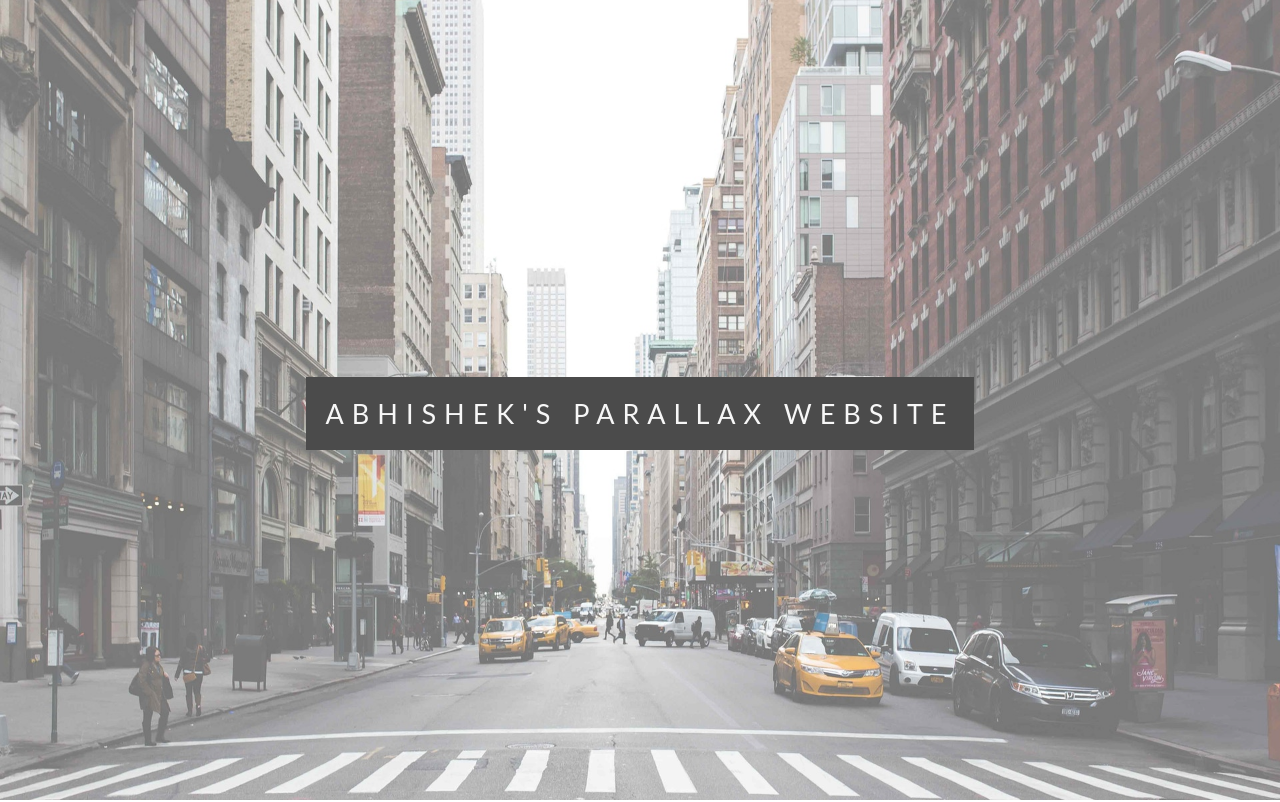
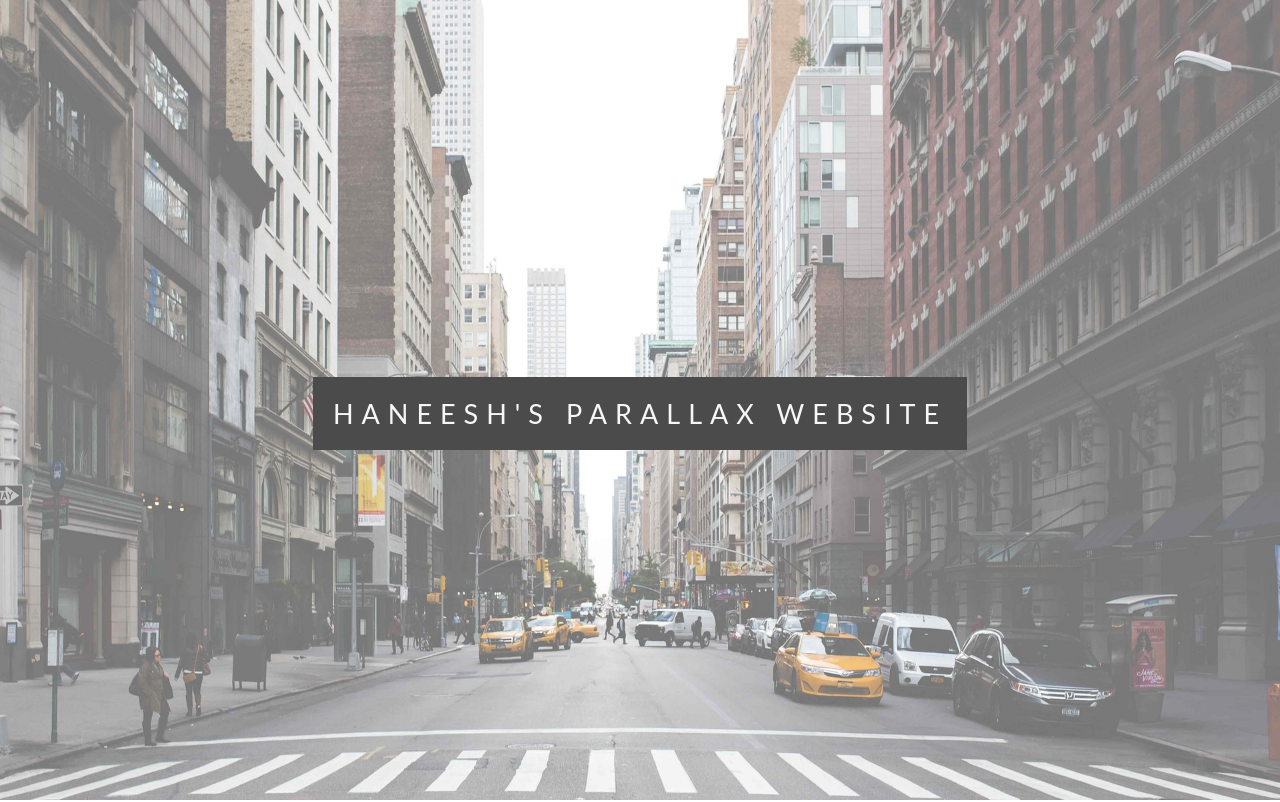
Before and after one commit to Honey-R/parrall-x-netlify, a plain HTML site: page index.html in a window 1280 px wide. Shown: the top 802 px of the page. Drawn offline with Linux system fonts and the light colour scheme.

Commit message:
edit html

```diff
--- a/index.html
+++ b/index.html
@@ -11,7 +11,7 @@
     <div class="pimg1">
         <div class="ptext">
             <span class="border">
-              Abhishek's Parallax Website
+              Haneesh's Parallax Website
             </span>
         </div>
     </div>
```
